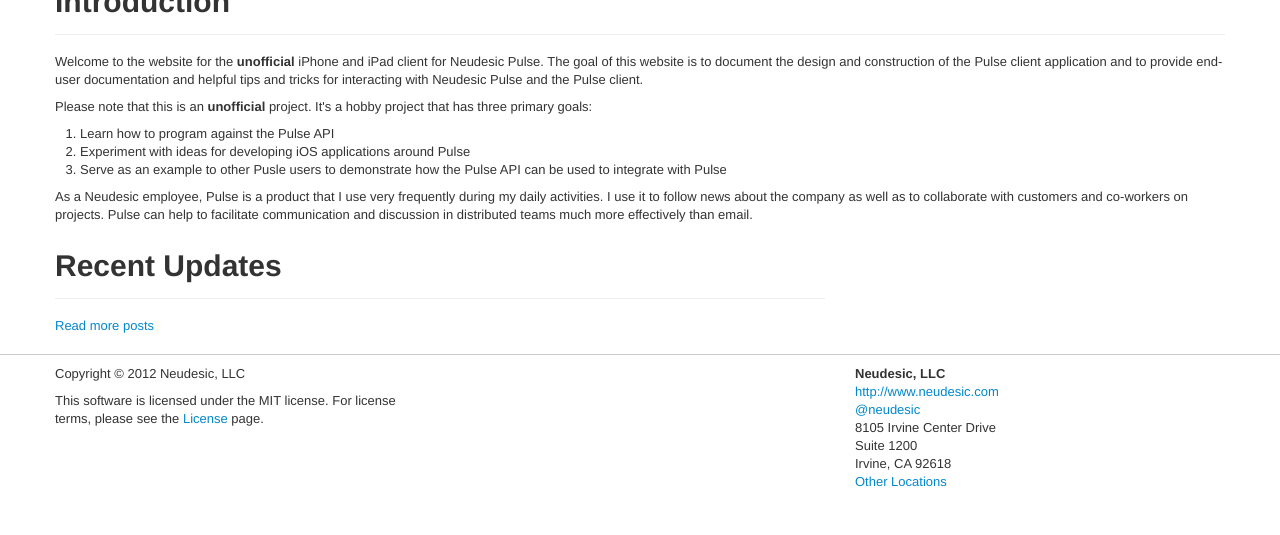
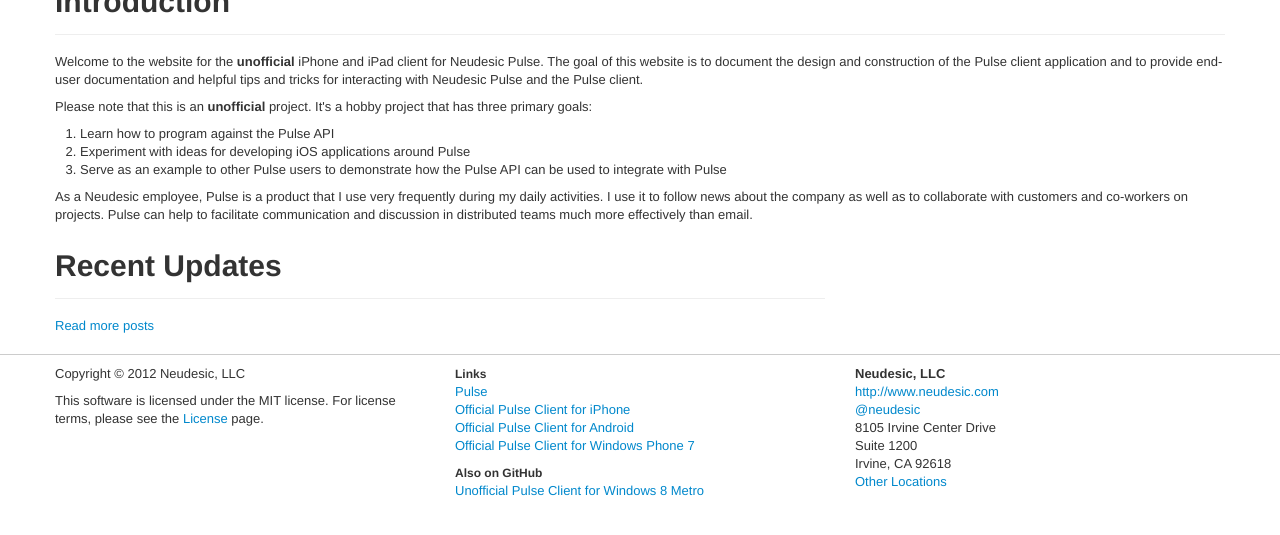
Before and after one commit to protez/pulse-ios, a Jekyll site: the page built from index.html, in a window 1280 px wide, cut to the strip 364-899 px from the top of the page. Built offline with Jekyll 4.4.1, drawn with Linux system fonts in a browser that asks for light colours; the list of posts is cut into pages by our own code.

Commit message:
I added the url setting to the _config.yml file. I fixed the links in the navigation bar and in the default layout to use the site.url template variable.

```diff
--- a/_config.yml
+++ b/_config.yml
@@ -3,6 +3,7 @@ safe: true
 pygments: true
 lsi: false
 paginate: 10
+url: http://mfcollins3.github.com/pulse-ios
 
 theme: normal
 brand: Pulse for iOS
--- a/_layouts/default.html
+++ b/_layouts/default.html
@@ -2,7 +2,7 @@
 <html>
     <head>
         <title>{{page.title}}</title>
-        <link rel="stylesheet" href="/css/{{site.theme}}.css"/>
+        <link rel="stylesheet" href="{{site.url}}/css/{{site.theme}}.css"/>
         <meta name="viewport" content="width=device-width, initial-scale=1.0"/>
     </head>
     <body>
@@ -14,7 +14,7 @@
                         <span class="icon-bar"/>
                         <span class="icon-bar"/>
                     </a>
-                    <a class="brand" href="/">{{site.brand}}</a>
+                    <a class="brand" href="{{site.url}}">{{site.brand}}</a>
                     <div class="nav-collapse">
                         {% case page.url %}
                         {% when '/index.html' %}
@@ -25,11 +25,11 @@
                         {% assign licenseClass = 'active' %}
                         {% endcase %}
                         <ul class="nav">
-                            <li class="{{homeClass}}"><a href="/">Home</a></li>
-                            <li class="{{blogClass}}"><a href="/blog">Blog</a></li>
+                            <li class="{{homeClass}}"><a href="{{site.url}}">Home</a></li>
+                            <li class="{{blogClass}}"><a href="{{site.url}}/blog">Blog</a></li>
                         </ul>
                         <ul class="nav pull-right">
-                            <li class="{{licenseClass}}"><a href="/license.html">License</a></li>
+                            <li class="{{licenseClass}}"><a href="{{site.url}}/license.html">License</a></li>
                             <li><a href="http://github.com/mfcollins3/pulse-ios">GitHub</a></li>
                         </ul>
                     </div>
@@ -48,7 +48,20 @@
                             please see the <a href="/license.html">License</a> page.
                         </p>
                     </div>
-                    <div class="span4 offset4">
+                    <div class="span4">
+                        <h5>Links</h5>
+                        <ul class="unstyled">
+                            <li><a href="http://www.neudesic.com/what/products/pulse/Pages/index.aspx">Pulse</a></li>
+                            <li><a href="http://itunes.apple.com/us/app/neudesic-pulse/id404225359?mt=8">Official Pulse Client for iPhone</a></li>
+                            <li><a href="https://play.google.com/store/apps/details?id=com.neudesic.mobile.pulse&feature=search_result">Official Pulse Client for Android</a></li>
+                            <li><a href="http://www.windowsphone.com/en-US/apps/ffa7b316-4940-e011-854c-00237de2db9e">Official Pulse Client for Windows Phone 7</a></li>
+                        </ul>
+                        <h5>Also on GitHub</h5>
+                        <ul class="unstyled">
+                            <li><a href="http://mfcollins3.github.com/pulse-metro">Unofficial Pulse Client for Windows 8 Metro</a></li>
+                        </ul>
+                    </div>
+                    <div class="span4">
                         <address>
                             <strong>Neudesic, LLC</strong><br/>
                             <a href="http://www.neudesic.com">http://www.neudesic.com</a><br/>
@@ -62,7 +75,7 @@
                 </div>
             </div>
         </footer>
-        <script type="text/javascript" src="/js/website.js"></script>
+        <script type="text/javascript" src="{{site.url}}/js/website.js"></script>
         {% if page.script %}
             <script type="text/javascript">
                 {{page.script}}
--- a/index.html
+++ b/index.html
@@ -35,7 +35,7 @@ title: Pulse for iOS
             <ol>
                 <li>Learn how to program against the Pulse API</li>
                 <li>Experiment with ideas for developing iOS applications around Pulse</li>
-                <li>Serve as an example to other Pusle users to demonstrate how the Pulse API can be used to integrate with Pulse</li>
+                <li>Serve as an example to other Pulse users to demonstrate how the Pulse API can be used to integrate with Pulse</li>
             </ol>
             <p>
                 As a Neudesic employee, Pulse is a product that I use very frequently during
```
Also changed, not shown: 1 other file.
